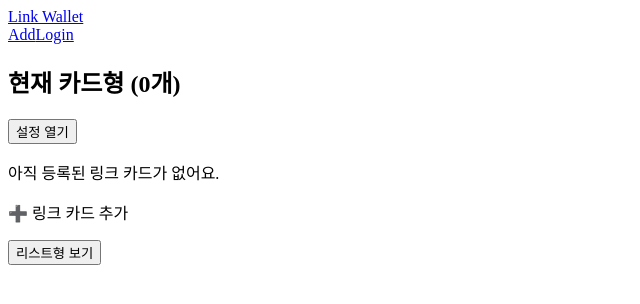
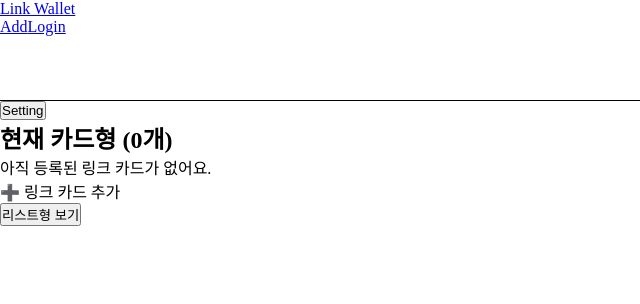
Before and after one commit to koyoungsun/flowcard, a Vue app: page / in a window 1280 px wide. Shown: the top 304 px of the page, without its empty margins (0-640 px from the left). Built offline with nearby package versions, Linux system fonts and the light colour scheme.

Commit message:
scss 포멧 추가

```diff
--- a/package.json
+++ b/package.json
@@ -19,6 +19,7 @@
     "@vue/tsconfig": "^0.7.0",
     "autoprefixer": "^10.4.21",
     "postcss": "^8.5.6",
+    "sass": "^1.91.0",
     "tailwindcss": "^3.4.17",
     "typescript": "~5.8.3",
     "vite": "^7.1.2",
--- a/src/App.vue
+++ b/src/App.vue
@@ -4,5 +4,6 @@
 </template>
 
 <script setup lang="ts">
-import Navbar from '@/components/Navbar.vue'
+  import Navbar from '@/components/Navbar.vue'
+  import '@/assets/styles/main.scss'
 </script>
--- /dev/null
+++ b/src/assets/styles/main.scss
@@ -0,0 +1,2 @@
+*{margin:0; padding:0;}
+.top-nav{height:100px; border-bottom:1px solid #000;}
--- a/src/components/Navbar.vue
+++ b/src/components/Navbar.vue
@@ -1,5 +1,5 @@
 <template>
-  <nav class="bg-white shadow px-4 py-3 flex justify-between items-center">
+  <nav class="top-nav bg-white shadow px-4 py-3 flex justify-between items-center">
     <router-link to="/" class="font-bold text-lg">Link Wallet</router-link>
     <div class="space-x-4">
       <router-link to="/add">Add</router-link>
--- a/src/pages/Home.vue
+++ b/src/pages/Home.vue
@@ -1,19 +1,9 @@
 <template>
     <section class="p-4 space-y-6">
       <!-- 상단 상태 표시 + 설정 버튼 -->
-      <div class="flex justify-between items-center mb-2">
-        <h2 class="text-xl font-bold">
-          현재 {{ viewMode === 'card' ? '카드형' : '리스트형' }}
-          <span class="text-sm text-gray-500">({{ cards.length }}개)</span>
-        </h2>
-        <button
-          class="text-sm px-3 py-1 rounded bg-gray-200 hover:bg-gray-300"
+      <button class="text-sm px-3 py-1 rounded bg-gray-200 hover:bg-gray-300"
           @click="showSettings = !showSettings"
-        >
-          설정 열기
-        </button>
-      </div>
-
+        >Setting</button>
       <!-- 보기 모드 설정 UI -->
       <div v-if="showSettings" class="border p-4 rounded-md bg-gray-50">
         <h3 class="text-sm font-medium mb-2">기본 보기 모드 설정</h3>
@@ -52,7 +42,10 @@
           </button>
         </div>
       </div>
-
+      <h2 class="text-xl font-bold">
+          현재 {{ viewMode === 'card' ? '카드형' : '리스트형' }}
+          <span class="text-sm text-gray-500">({{ cards.length }}개)</span>
+        </h2>
       <!-- 카드 없음 -->
       <EmptyCard v-if="cards.length === 0" />
 
```
Also changed, not shown: src/assets/styles/base.scss (added), src/assets/styles/variables.scss (added), 1 other file (tests, documents, lock files or other folders).
